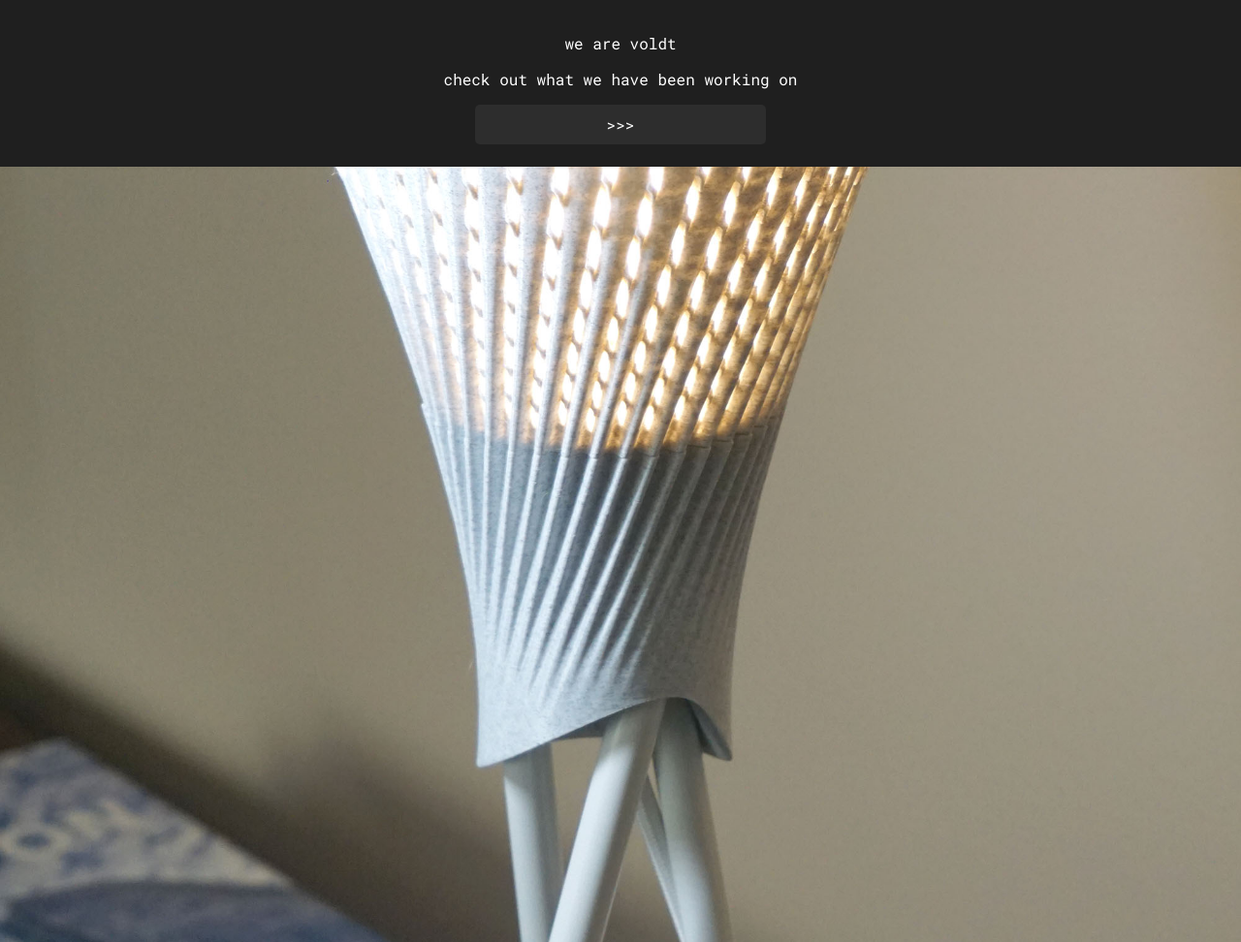
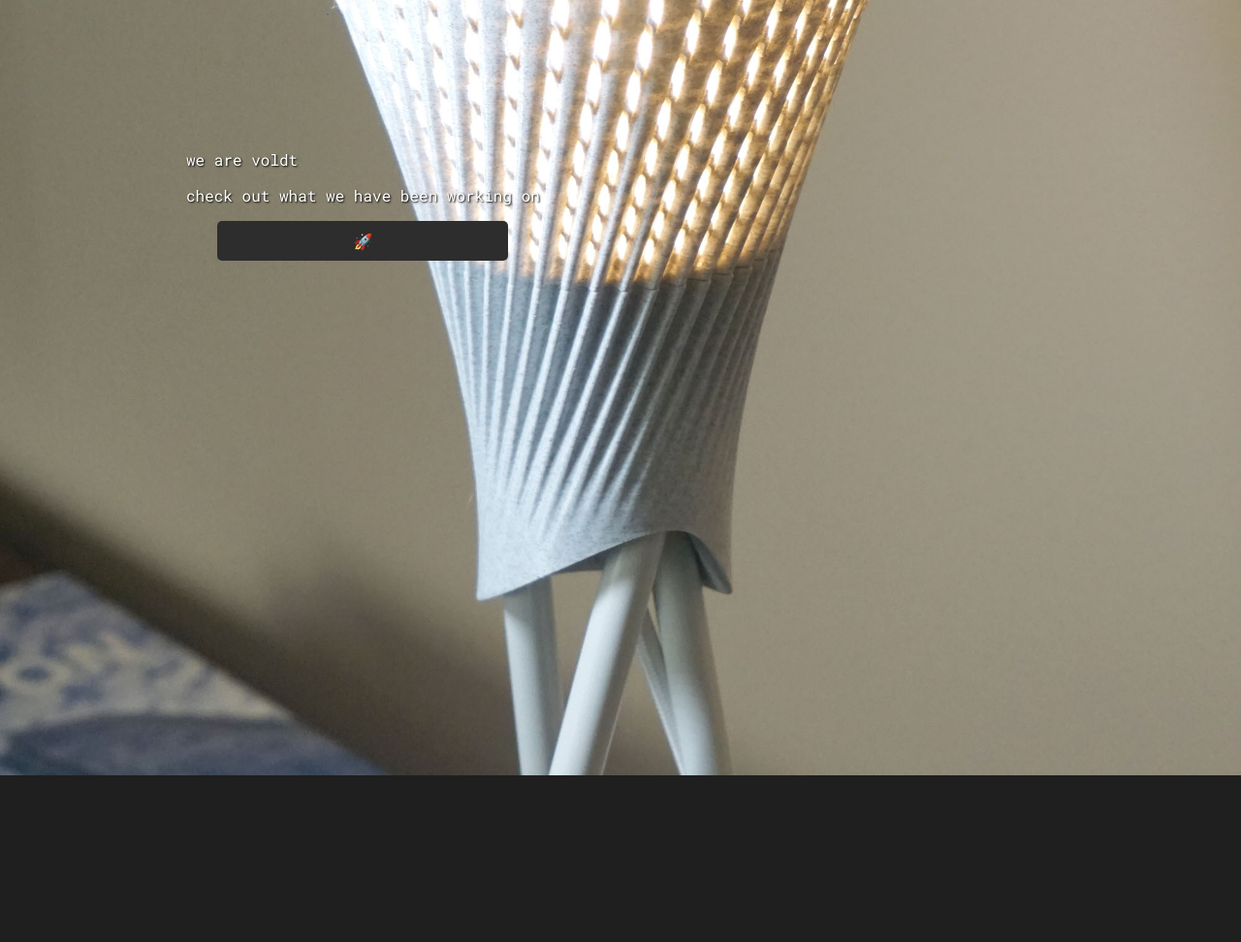
Before and after one commit to voldt-lab/website, a plain HTML site: page index.html in a window 1280 px wide. Shown: the whole page at 97% size. After the commit the page ends 800 px from the top, so only its background shows below. Drawn offline with Linux system fonts and the light colour scheme.

Commit message:
floating texts

```diff
--- a/index.html
+++ b/index.html
@@ -6,11 +6,12 @@
         <link rel="stylesheet"
             href="https://fonts.googleapis.com/css?family=Roboto+Mono"/>
         <style>
-            p, input{
-                text-align: center;
+            p {
+                text-align: left;
                 font-family: "Roboto Mono", sans-serif;
                 font-size: medium;
                 color: #fff;
+                text-shadow: 1px 1px 2px rgb(0, 0, 0);
             }
 
             html, body {
@@ -20,7 +21,16 @@
                 background-color: rgb(31, 31, 31);
             }
 
+            #floater{
+                position: absolute;
+                top: 15%;
+                left: 15%;
+                z-index: 2;
+            }
+
             input {
+                font-family: "Roboto Mono", sans-serif;
+                font-size: medium;
                 display: block;
                 width: 100%;
                 padding: 10px 15px;
@@ -64,21 +74,16 @@
         </style>
     </head>
     <body>
-        <div>
+        <div id="floater">
+            <br/>
+            <p>we are voldt</p>
+            <p>check out what we have been working on</p>
+            <form action="https://www.kickstarter.com/projects/voldt/light-from-the-multiverse" style="text-align: center;">
+                <input type="submit" value="&#128640;" />
+            </form>
             <br/>
         </div>
-        <div>
-            <p>we are voldt</p>
-        </div>
-        <div>
-            <p>check out what we have been working on</p>
-            <form action="https://www.kickstarter.com/projects/voldt/light-from-the-multiverse" style="text-align: center;">
-                <input type="submit" value=">>>" />
-            </form>
-        </div>
-        <div>
-            &nbsp;
-        </div>
+
 
 
         <div class="bgimg" id="i0">
```
